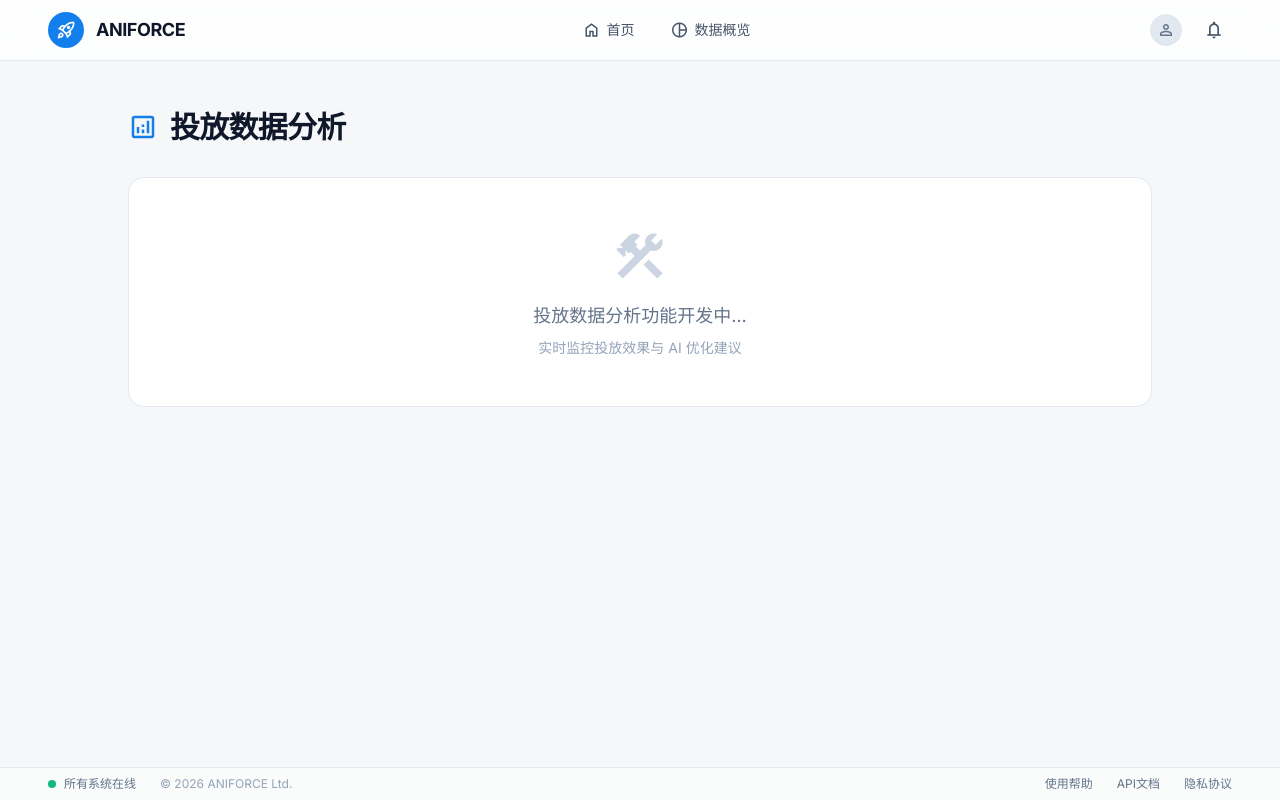
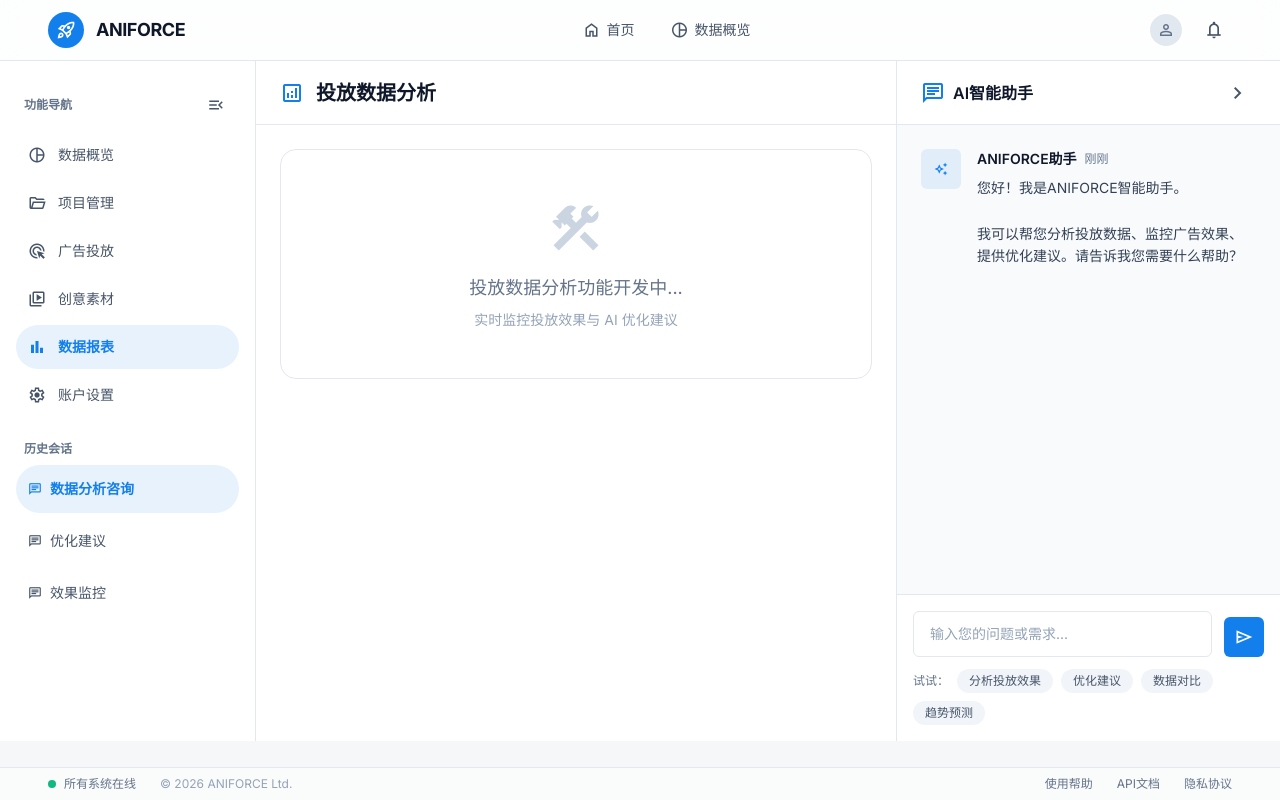
Before and after one commit to ANIFORCE-ORG/ANIFORCE, a Vue app in the folder frontend/packages/main-app/: page /monitor in a window 1280 px wide. Built offline with nearby package versions, Linux system fonts and the light colour scheme.

Commit message:
update monitor and setting page

```diff
--- a/frontend/packages/main-app/src/pages/Monitor.vue
+++ b/frontend/packages/main-app/src/pages/Monitor.vue
@@ -1,18 +1,105 @@
 <script setup lang="ts">
+import { ref } from 'vue'
+import { useRouter } from 'vue-router'
+import SidebarNav from '@/components/layout/SidebarNav.vue'
+import ChatPanel from '@/components/layout/ChatPanel.vue'
+import { navItems } from '@/config/navigation'
+
+const router = useRouter()
+
+const activeSession = ref('sess_m001')
+const chatInput = ref('')
+
+const sessions = ref([
+  { id: 'sess_m001', name: '数据分析咨询', active: true },
+  { id: 'sess_m002', name: '优化建议', active: false },
+  { id: 'sess_m003', name: '效果监控', active: false },
+])
+
+const messages = ref([
+  {
+    role: 'assistant',
+    author: 'ANIFORCE助手',
+    time: '刚刚',
+    content: '您好！我是ANIFORCE智能助手。\n\n我可以帮您分析投放数据、监控广告效果、提供优化建议。请告诉我您需要什么帮助？'
+  }
+])
+
+const quickHints = [
+  '分析投放效果',
+  '优化建议',
+  '数据对比',
+  '趋势预测'
+]
+
+const switchPanel = (item: any) => {
+  if (item.path) {
+    router.push(item.path)
+  }
+}
+
+const switchSession = (session: any) => {
+  activeSession.value = session.id
+  sessions.value.forEach(s => s.active = s.id === session.id)
+}
+
+const handleSendMessage = (message: string) => {
+  console.log('发送消息:', message)
+  messages.value.push({
+    role: 'user',
+    author: '用户',
+    time: '刚刚',
+    content: message
+  })
+  chatInput.value = ''
+}
+
+const handleHintClick = (hint: string) => {
+  chatInput.value = hint
+}
 </script>
 
 <template>
-  <main class="flex-1 px-6 py-12 md:px-12">
-    <div class="mx-auto max-w-5xl">
-      <div class="flex items-center gap-3 mb-8">
-        <span class="material-symbols-outlined text-primary text-3xl">analytics</span>
-        <h1 class="text-3xl font-bold tracking-tight">投放数据分析</h1>
+  <!-- 三栏布局容器 -->
+  <div class="flex h-[calc(100vh-120px)] w-full overflow-hidden bg-slate-50 dark:bg-slate-950">
+    <!-- 左侧功能导航 -->
+    <SidebarNav
+      :nav-items="navItems"
+      :sessions="sessions"
+      @switch-panel="switchPanel"
+      @switch-session="switchSession"
+    />
+
+    <!-- 中间核心工作区 -->
+    <main class="flex-1 flex flex-col bg-white dark:bg-slate-900 overflow-hidden">
+      <!-- Header -->
+      <div class="h-16 border-b border-slate-200 dark:border-slate-800 flex items-center px-6">
+        <div class="flex items-center gap-3">
+          <span class="material-symbols-outlined text-primary text-2xl">analytics</span>
+          <h1 class="text-xl font-bold text-slate-900 dark:text-white">投放数据分析</h1>
         </div>
+      </div>
+
+      <!-- Content -->
+      <div class="flex-1 overflow-y-auto p-6">
+        <div class="max-w-5xl mx-auto">
           <div class="rounded-2xl border border-slate-200 dark:border-slate-700 bg-white dark:bg-slate-900 p-12 text-center">
             <span class="material-symbols-outlined text-6xl text-slate-300 dark:text-slate-600 mb-4">construction</span>
             <p class="text-lg text-slate-500 dark:text-slate-400">投放数据分析功能开发中...</p>
             <p class="text-sm text-slate-400 dark:text-slate-500 mt-2">实时监控投放效果与 AI 优化建议</p>
           </div>
         </div>
+      </div>
     </main>
+
+    <!-- 右侧对话区 -->
+    <ChatPanel
+      :messages="messages"
+      :quick-hints="quickHints"
+      :chat-input="chatInput"
+      @send-message="handleSendMessage"
+      @hint-click="handleHintClick"
+      @update:chat-input="chatInput = $event"
+    />
+  </div>
 </template>
--- a/frontend/packages/main-app/src/pages/Settings.vue
+++ b/frontend/packages/main-app/src/pages/Settings.vue
@@ -194,7 +194,7 @@ onMounted(() => {
                   class="px-4 py-2 rounded-md border border-primary text-primary hover:bg-primary/10 transition-colors text-sm font-medium"
                   @click="handleUpgradePlan"
                 >
-                  Upgrade plan
+                  升级套餐
                 </button>
               </div>
 
@@ -288,7 +288,7 @@ onMounted(() => {
                       : 'border border-primary text-primary hover:bg-primary/10'"
                     @click="handleConnectAdAccount(account.id)"
                   >
-                    {{ account.connected ? 'Disconnect' : 'Connect' }}
+                    {{ account.connected ? '取消连接' : '立即连接' }}
                   </button>
                 </div>
               </div>
```
Lines whose indentation alone changed are shown as unchanged.
